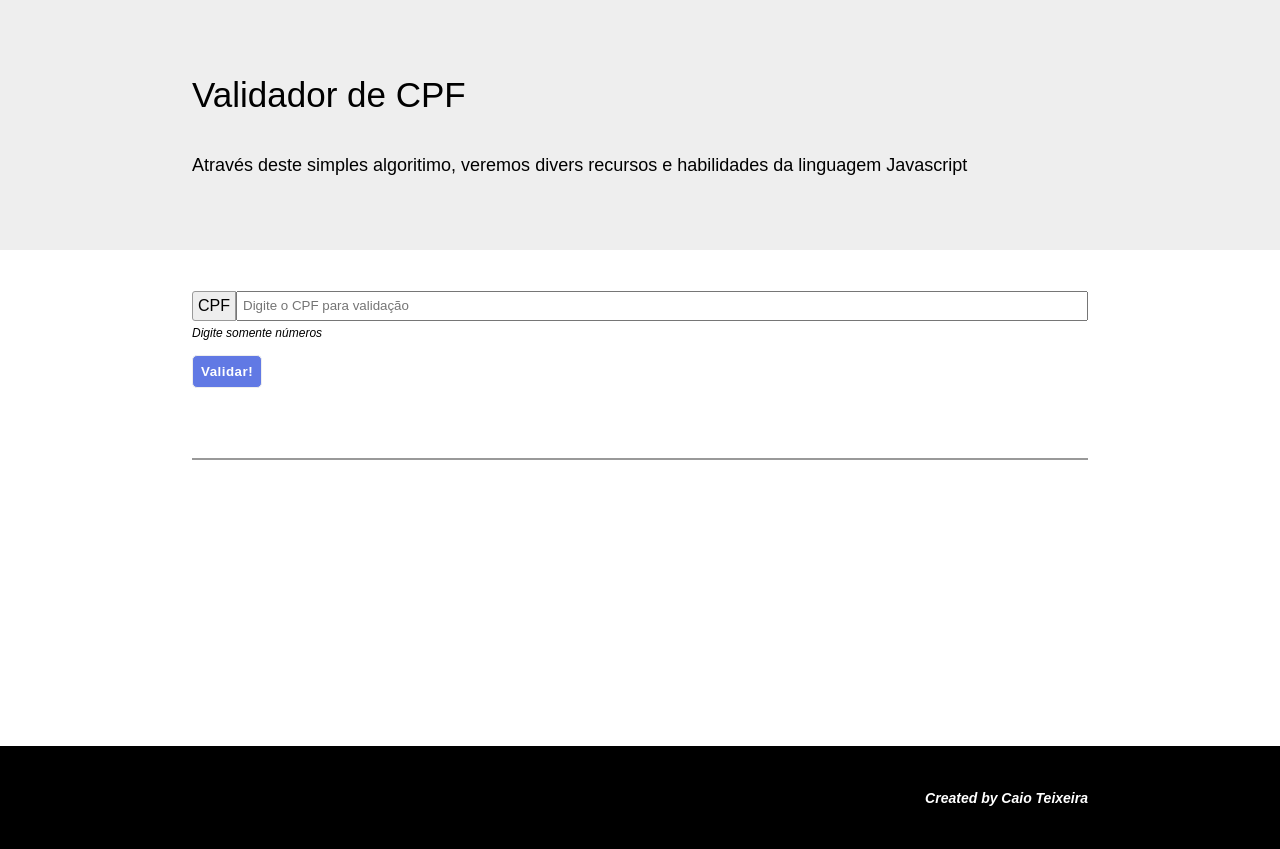
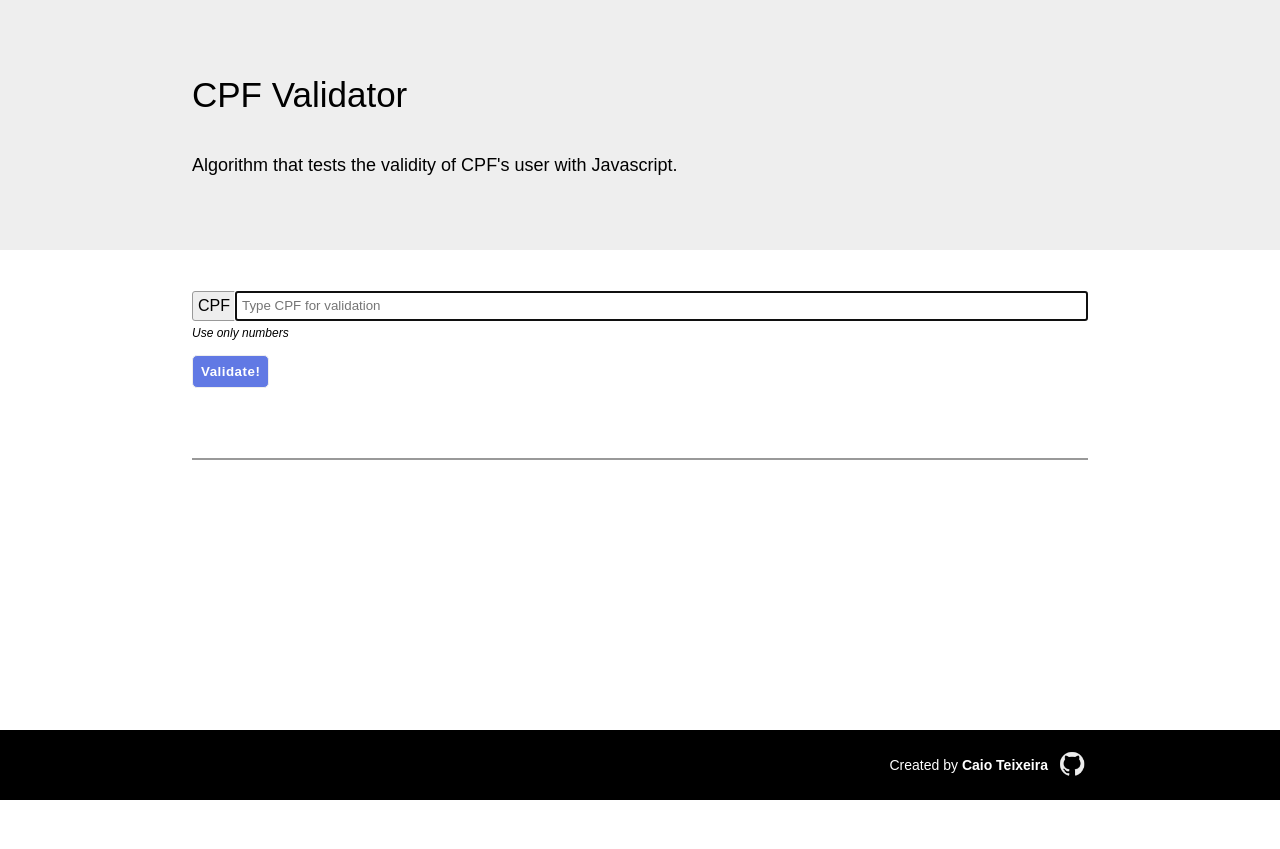
Before and after one commit to ceptex/cpf-validator, a plain HTML site: page index.html in a window 1280 px wide. After the commit the page ends 800 px from the top, so only its background shows below. Drawn offline with Linux system fonts and the light colour scheme.

Commit message:
polishing CSS

```diff
--- a/index.html
+++ b/index.html
@@ -5,16 +5,15 @@
     <meta http-equiv="X-UA-Compatible" content="IE=edge" />
     <meta name="viewport" content="width=device-width, initial-scale=1.0" />
     <link rel="stylesheet" href="style.css" />
-    <title>Validador de CPF</title>
+    <title>CPF Validator</title>
   </head>
   <body>
     <nav>
       <div class="container">
-        <div><h1>Validador de CPF</h1></div>
+        <div><h1>CPF Validator</h1></div>
         <div>
           <h3>
-            Através deste simples algoritimo, veremos divers recursos e
-            habilidades da linguagem Javascript
+            Algorithm that tests the validity of CPF's user with Javascript.
           </h3>
         </div>
       </div>
@@ -25,28 +24,38 @@
           <div class="cpf-btn">CPF</div>
           <input
             type="text"
-            placeholder="Digite o CPF para validação"
+            placeholder="Type CPF for validation"
             id="cpf_digitado"
+            autofocus
           />
         </div>
-        <div class="cpf-warning">Digite somente números</div>
-        <div><button type="button" onclick="validacao()">Validar!</button></div>
-        <div id="success" style="display: none;" role="alert">
-          <strong>Oba!</strong> Seu CPF é válido
+        <div class="cpf-warning">Use only numbers</div>
+        <div>
+          <button type="button" onclick="validacao()">Validate!</button>
         </div>
-        <div id="error" style="display: none;" role="alert">
-          <strong>Ops!</strong> Seu CPF não é válido
+        <div id="success" style="display: none" role="alert">
+          <strong>Yay!</strong> Valid CPF
+        </div>
+        <div id="error" style="display: none" role="alert">
+          <strong>Ops!</strong> CPF not valid
         </div>
         <div class="line"></div>
       </div>
     </main>
     <footer>
       <div class="container credit">
-        <h3>
-          <a href="https://github.com/ceptex" target="_blank"
-            >Created by Caio Teixeira</a
-          >
-        </h3>
+        <div class="author">
+          <h3>
+            <a href="https://github.com/ceptex" target="_blank"
+              >Created by <strong>Caio Teixeira</strong></a
+            >
+          </h3>
+        </div>
+        <div class="icon">
+          <a href="https://github.com/ceptex" target="_blank">
+            <img src="github-light.png" alt=""
+          /></a>
+        </div>
       </div>
     </footer>
     <script src="script.js"></script>
--- a/style.css
+++ b/style.css
@@ -47,6 +47,7 @@ main {
 
 .cpf-btn {
   border: 1px solid #999;
+  margin-right: -1px;
   background-color: #eee;
   border-radius: 3px 0px 0px 3px;
   padding: 5px;
@@ -82,27 +83,49 @@ main {
   border: 0.5px solid #999;
 }
 
+/* FOOTER */
+
 footer {
+  position: fixed;
+  height: 70px;
+  bottom: 0px;
+  left: 0px;
+  right: 0px;
+  margin-bottom: 0px;
   display: flex;
   justify-content: center;
   align-items: center;
   background-color: #000;
-  height: 103px;
 }
 
 .credit {
-  height: 100px;
+    display: flex;
+    flex-direction: row;
+    align-items: center;
+    justify-content: end;
+  height: 70px;
+}
+
+.credit .author {
+    display: flex;
+    margin-right: 10px;
 }
 
 .credit h3 {
   font-size: 14px;
+  font-weight: 200;
   text-align: end;
 }
 
 .credit h3 a {
   text-decoration: none;
   color: #fff;
-  font-style: italic;
+}
+
+.credit img {
+    display: flex;
+    align-items: center;
+    width: 30px;
 }
 
 /* ALERTS */
```
Also changed, not shown: script.js (+5 -2 lines), github-light.png (added). Lines whose indentation alone changed are shown as unchanged.
